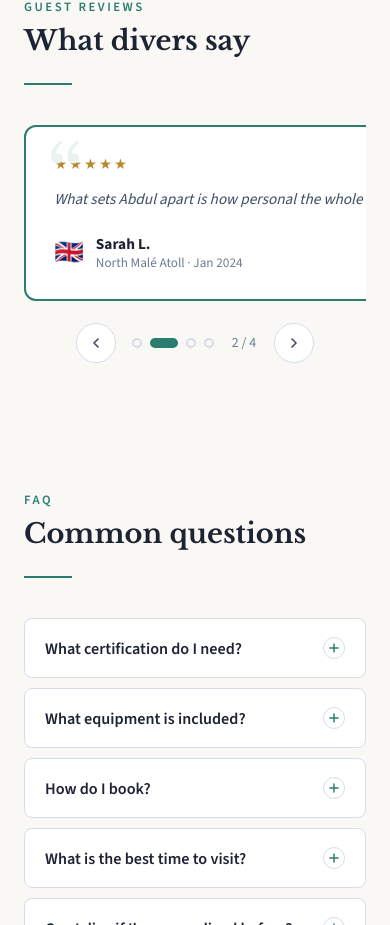
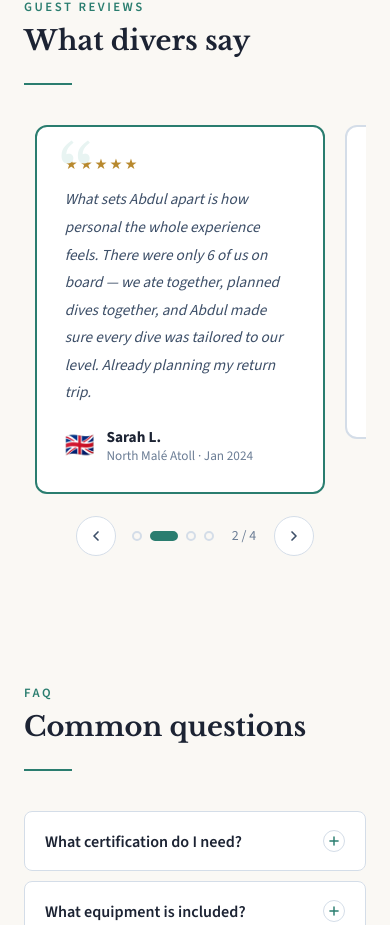
Before and after one commit to YouCanCallMeMomo/Hammerhead2, a React (Vite) app: page / in a window 390 px wide. Shown: the part 8900-9825 px from the top of the page. Built offline with nearby package versions, Linux system fonts and the light colour scheme.

Commit message:
fix: carousel card text wrapping, remove whitespace below cards, fix height to follow content

```diff
--- a/src/index.css
+++ b/src/index.css
@@ -309,13 +309,14 @@ table.slots tr:hover td:first-child { background: var(--teal-lt); }
   -webkit-overflow-scrolling: touch;
   scrollbar-width: none;
   padding-bottom: 2px;
+  align-items: flex-start; /* each card only as tall as its content */
 }
 .testi-scroll::-webkit-scrollbar { display: none; }
 .testi-card {
   background: var(--white); border: 2px solid var(--border);
   border-radius: var(--r); padding: 28px; position: relative;
-  min-width: calc(50% - 10px); flex-shrink: 0; scroll-snap-align: start;
-  transition: border-color .3s;
+  min-width: calc(50% - 10px); width: calc(50% - 10px); flex-shrink: 0; scroll-snap-align: start;
+  transition: border-color .3s; box-sizing: border-box; overflow: hidden;
 }
 .testi-card.active { border-color: var(--teal); }
 .testi-card::before {
@@ -324,7 +325,7 @@ table.slots tr:hover td:first-child { background: var(--teal-lt); }
   position: absolute; top: 12px; left: 20px; line-height: 1;
 }
 .testi-stars { color: var(--gold); font-size: .85rem; letter-spacing: 2px; margin-bottom: 12px; }
-.testi-text { font-size: .9rem; line-height: 1.8; color: var(--ink2); margin-bottom: 20px; font-style: italic; position: relative; z-index: 1; }
+.testi-text { font-size: .9rem; line-height: 1.8; color: var(--ink2); margin-bottom: 20px; font-style: italic; position: relative; z-index: 1; word-wrap: break-word; overflow-wrap: break-word; }
 .testi-author { display: flex; align-items: center; gap: 12px; }
 .testi-flag { font-size: 1.4rem; }
 .tname { font-size: .9rem; font-weight: 700; color: var(--ink); }
@@ -458,7 +459,7 @@ footer.site-footer a:hover { color: #7ecec6; }
   .boat-photos { grid-template-columns: 1fr; }
   .boat-specs { grid-template-columns: repeat(2,1fr); }
   .pricing-grid { grid-template-columns: 1fr; }
-  .testi-card { min-width: 85%; }
+  .testi-card { min-width: 85%; width: 85%; }
   .contact-cards { flex-direction: column; }
   .hero-stats { grid-template-columns: repeat(3,1fr); }
   .section { padding: 64px 0; }
```
